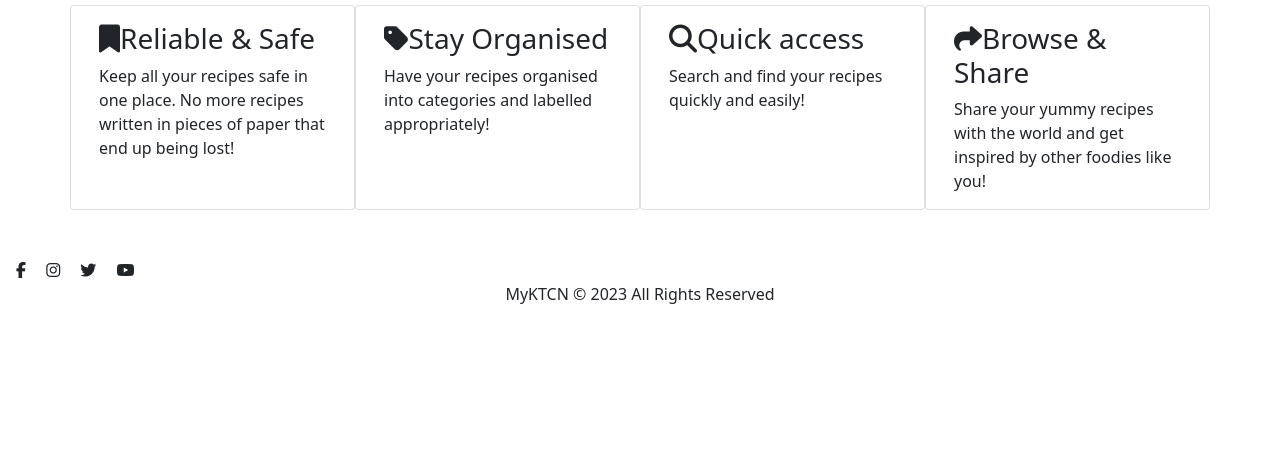
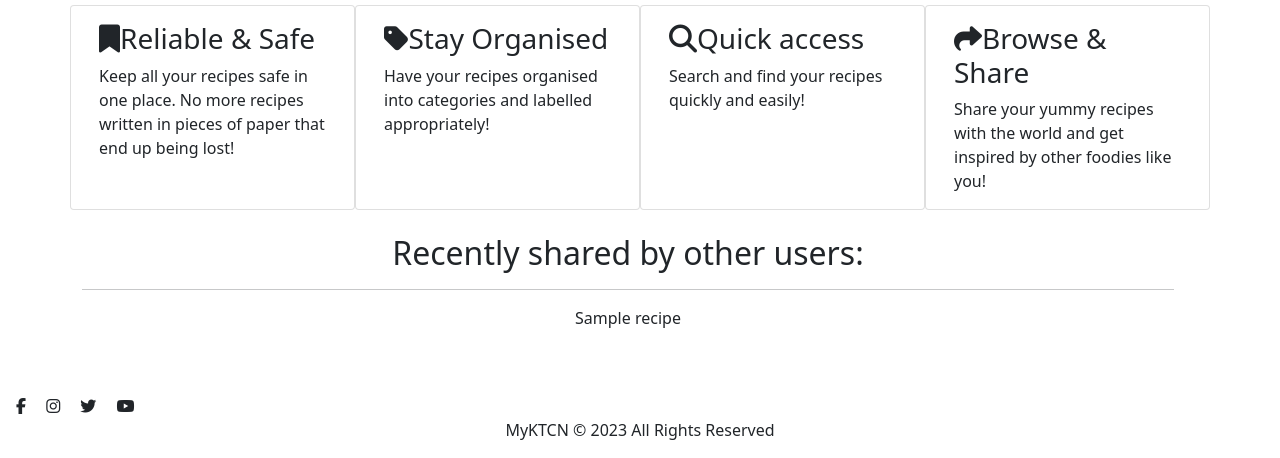
Before and after one commit to lestece/myKTCN, a Django app: page / in a window 1280 px wide. Shown: the part 514-972 px from the top of the page. Before the commit the page ends 818 px from the top, so only its background shows below. Run offline with Django 3.2, Linux system fonts and the light colour scheme; tables that the repository leaves empty hold one stand-in row (values such as "Sample post"); some libraries are stand-ins or nearby versions; grey boxes are pictures that could not be loaded.

Commit message:
Improve home view to display latest added recipes

```diff
--- a/cookbook/views.py
+++ b/cookbook/views.py
@@ -5,6 +5,11 @@ from .models import Recipe
 
 class Home(generic.TemplateView):
     template_name = "index.html"
+
+    def get_context_data(self, **kwargs):
+        context = super().get_context_data(**kwargs)
+        context['newly_added_recipes'] = Recipe.objects.filter(status=1, is_public=True).order_by('-created_on')[:6]
+        return context
 
 
 class RecipeList(generic.ListView):
--- a/static/css/styles.css
+++ b/static/css/styles.css
@@ -93,6 +93,10 @@ nav {
 
 .perks-block .card-title i{
     margin-right: 1rem;
+}
+
+.browse-recipes-block {
+    --bs-gutter-x: 0;
 }
 
 /* -------------------------------------------------------Search bar and cat btnss styles */
--- a/templates/index.html
+++ b/templates/index.html
@@ -48,13 +48,26 @@
                 </div>
                 <div class="card col-sm-6 col-lg-3 mt-2">
                     <div class="card-body">
-                    <h3 class="card-title"><i class="fas fa-share"></i>Browse &amp; Share</h3>
-                    <p class="card-text">Share your yummy recipes with the world and
-                        get inspired by other foodies like you!</p>
+                        <h3 class="card-title"><i class="fas fa-share"></i>Browse &amp; Share</h3>
+                        <p class="card-text">Share your yummy recipes with the world and
+                            get inspired by other foodies like you!</p>
+                    </div>
+                </div>
+            </div>
+        </div>
+        <div class="row mt-4 browse-recipes-block">
+            <div class="col-12 text-center">
+                <h2>Recently shared by other users:</h2>
+                <hr />
+                <div class="row">
+                    {% for recipe in newly_added_recipes %}
+                    <div class="col-12">
+                        <p>{{ recipe.title }}</p>
+                    </div>
+                    {% endfor %}
                 </div>
             </div>
         </div>
     </div>
 </div>
-</div>
 {% endblock %}
```
